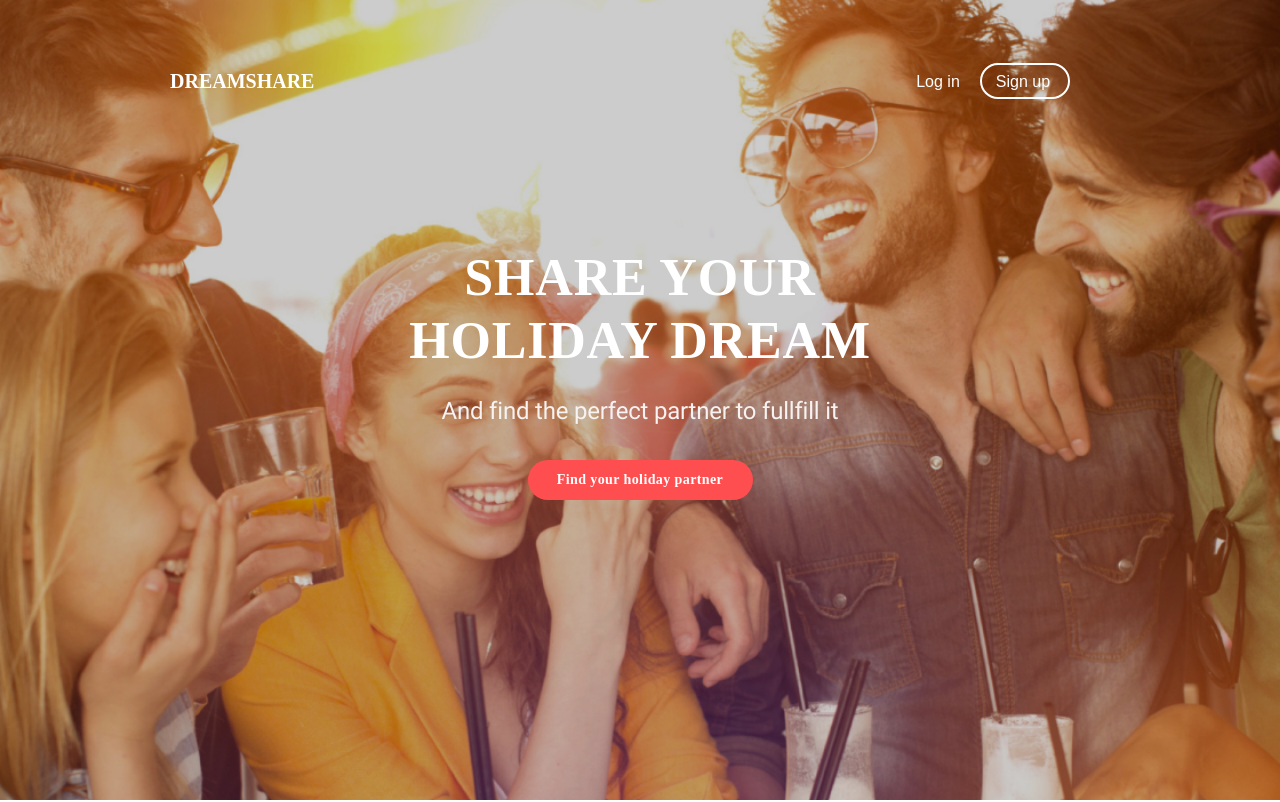
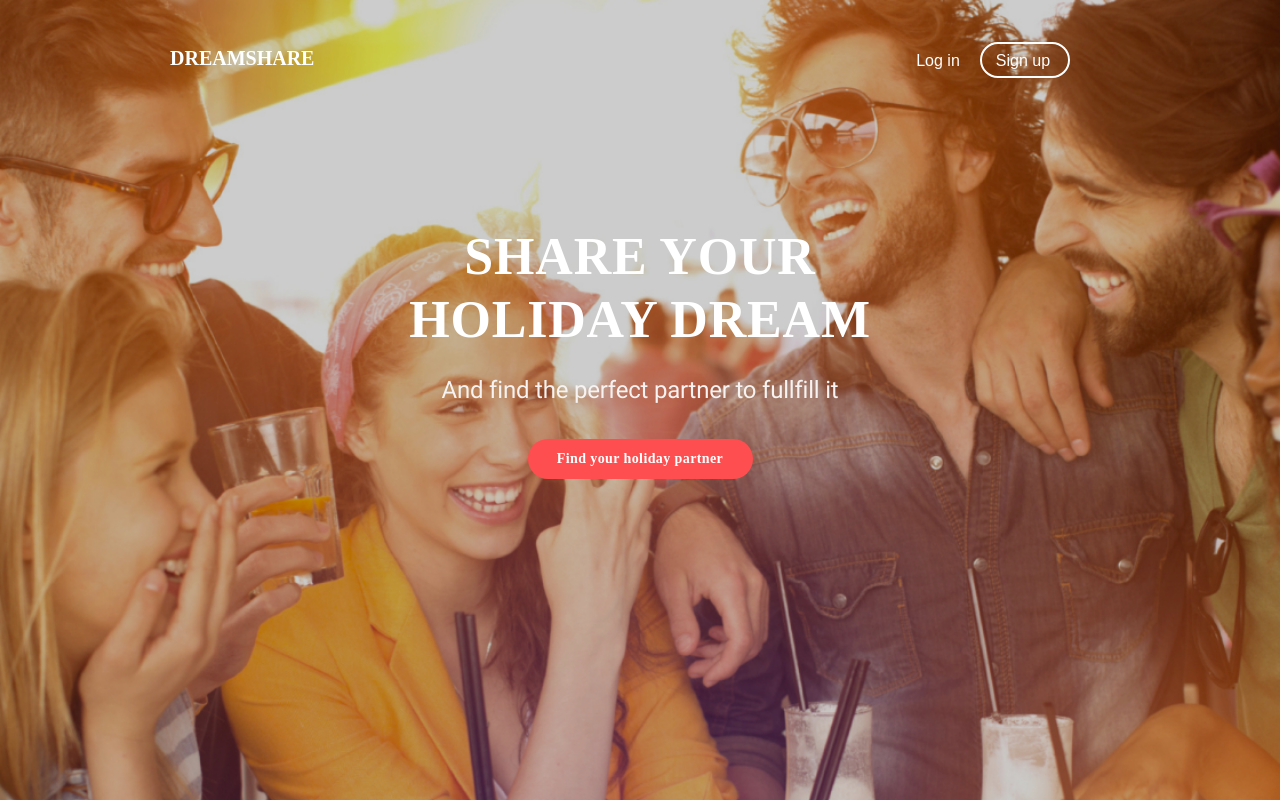
Before and after one commit to VasyaBilak/it-academy-logos-frontend.github.io, a plain HTML site: page index.html in a window 1280 px wide. Shown: the top 802 px of the page. Drawn offline with Linux system fonts and the light colour scheme; a web font is replaced by a local one.

Commit message:
Change margins

```diff
--- a/styles/base/_desctop.scss
+++ b/styles/base/_desctop.scss
@@ -12,7 +12,7 @@
     }
 
     .nav {
-        margin-top: 63px;
+        margin-top: 42px;
         margin-right: 40px;
 
         &__logIn {
@@ -25,7 +25,7 @@
     }
 
     .logo {
-        margin-top: 69px;
+        margin-top: 46px;
     }
 
     .header__text {
@@ -87,7 +87,7 @@
             font-size: 26px;
             line-height: 32px;
             color: #444444;
-            margin: 63px 0 35px 0;
+            margin: 42px 0 35px 0;
             letter-spacing: .7px;
         }
     }
```
Also changed, not shown: styles/main.css.
